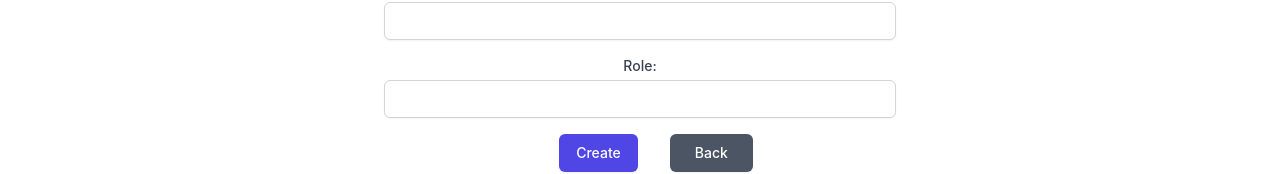
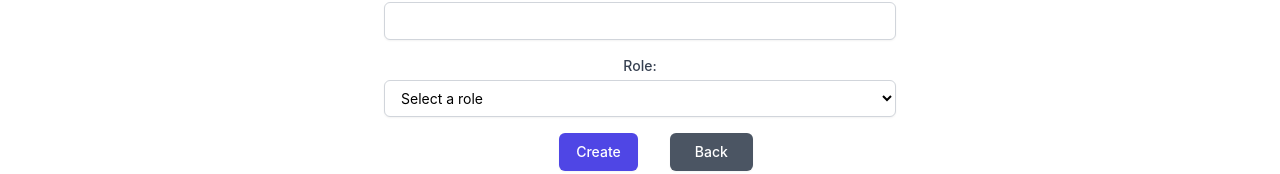
Before and after one commit to ozkan4186/DekaTech_Case, a React (Create React App) app: page /create in a window 1280 px wide. Shown: the part 228-402 px from the top of the page. Built offline with nearby package versions, Linux system fonts and the light colour scheme; no server answers.

Commit message:
select fixed

```diff
--- a/src/components/CreateUser.jsx
+++ b/src/components/CreateUser.jsx
@@ -95,19 +95,24 @@ const CreateUser = () => {
           >
             Role:
           </label>
-          <input
-            type="text"
+          <select
             id="role"
             name="role"
             {...formik.getFieldProps("role")}
             className="mt-1 block w-full py-2 px-3 border border-gray-300 bg-white rounded-md shadow-sm focus:outline-none focus:ring-indigo-500 focus:border-indigo-500 sm:text-sm"
-          />
+          >
+            <option value="">Select a role</option>
+            <option value="admin">Admin</option>
+            <option value="user">User</option>
+            <option value="guest">Guest</option>
+          </select>
           {formik.touched.role && formik.errors.role ? (
             <div className="text-red-600 text-sm mt-1">
               {formik.errors.role}
             </div>
           ) : null}
         </div>
+
         <button
           type="submit"
           className="inline-flex justify-center mx-8 py-2 px-4 border border-transparent shadow-sm text-sm font-medium rounded-md text-white bg-indigo-600 hover:bg-indigo-700 focus:outline-none focus:ring-2 focus:ring-offset-2 focus:ring-indigo-500"
--- a/src/pages/ProfileDetail.jsx
+++ b/src/pages/ProfileDetail.jsx
@@ -77,12 +77,20 @@ const ProfileDetail = () => {
           <label className="block text-sm font-medium text-gray-700 mt-3">
             Role
           </label>
-          <input
-            type="text"
+          <select
+            id="role"
+            name="role"
             value={role}
             onChange={(e) => setRole(e.target.value)} // 2. Role inputu ve state'i güncelle
-            className="block w-full border-gray-300 rounded-md shadow-sm focus:ring-indigo-500 focus:border-indigo-500 sm:text-sm mt-2"
-          />
+            className="block w-full border-gray-300 rounded-md shadow-sm focus:ring-indigo-500
+    focus:border-indigo-500 sm:text-sm mt-2"
+          >
+            <option value="all">All</option>
+            <option value="admin">Admin</option>
+            <option value="user">User</option>
+            <option value="guest">Guest</option>
+          </select>
+
           <button
             onClick={handleUpdateUser}
             className="mt-3 inline-flex justify-center py-2 px-4 border border-transparent shadow-sm text-sm font-medium rounded-md text-white bg-indigo-600 hover:bg-indigo-700 focus:outline-none focus:ring-2 focus:ring-offset-2 focus:ring-indigo-500"
```
